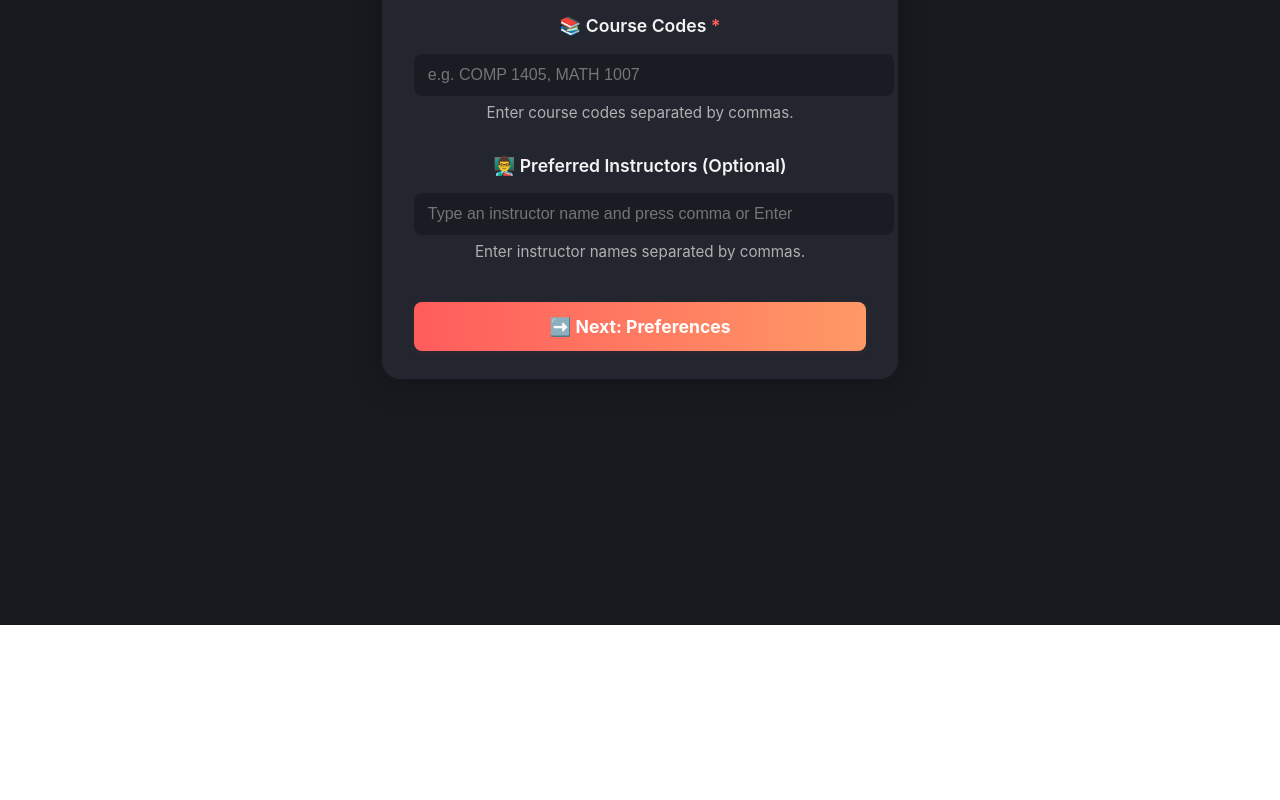
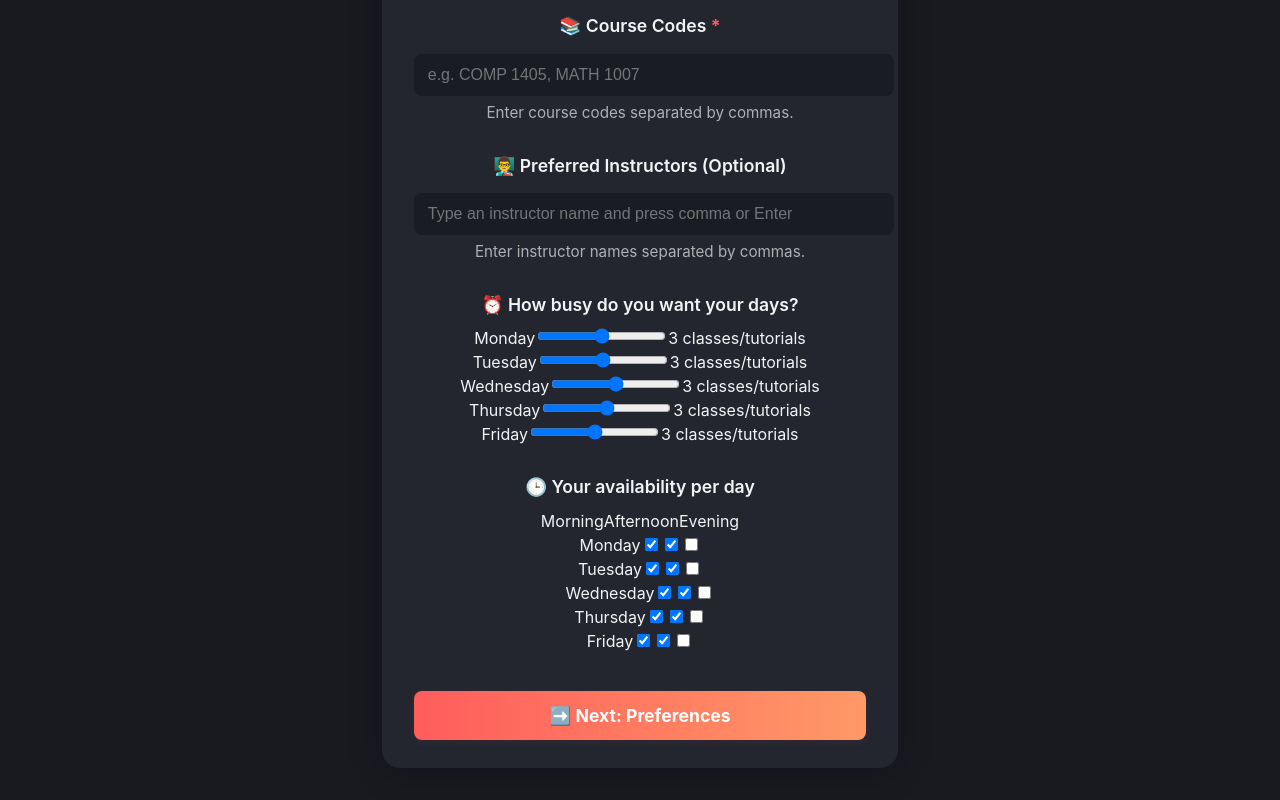
Before and after one commit to Rubber-Ducky-Development/ai-course-scheduler, a React (Vite) app in the folder frontend/: page / in a window 1280 px wide. Shown: the part 412-1212 px from the top of the page. Before the commit the page ends 1037 px from the top, so only its background shows below. Built offline with nearby package versions, Linux system fonts and the light colour scheme.

Commit message:
Add busyness and availability

```diff
--- a/frontend/src/components/CourseForm.jsx
+++ b/frontend/src/components/CourseForm.jsx
@@ -11,10 +11,43 @@ const StepIndicator = ({ step }) => (
   </div>
 );
 
+const defaultBusyness = {
+  Monday: 2,
+  Tuesday: 2,
+  Wednesday: 2,
+  Thursday: 2,
+  Friday: 2,
+};
+const defaultAvailability = {
+  Monday: { morning: true, afternoon: true, evening: false },
+  Tuesday: { morning: true, afternoon: true, evening: false },
+  Wednesday: { morning: true, afternoon: true, evening: false },
+  Thursday: { morning: true, afternoon: true, evening: false },
+  Friday: { morning: true, afternoon: true, evening: false },
+};
+
+const busynessLabels = ["1 class/tutorial", "2 classes/tutorials", "3 classes/tutorials", "4 classes/tutorials", "5+ classes/tutorials"];
+const days = ["Monday", "Tuesday", "Wednesday", "Thursday", "Friday"];
+
 const CourseForm = ({ onNext }) => {
   const [courses, setCourses] = useState("");
   const [instructors, setInstructors] = useState("");
   const [error, setError] = useState("");
+  const [busyness, setBusyness] = useState(defaultBusyness);
+  const [availability, setAvailability] = useState(defaultAvailability);
+
+  const handleBusynessChange = (day, value) => {
+    setBusyness({ ...busyness, [day]: value });
+  };
+  const handleAvailabilityChange = (day, period) => {
+    setAvailability({
+      ...availability,
+      [day]: {
+        ...availability[day],
+        [period]: !availability[day][period],
+      },
+    });
+  };
 
   const handleSubmit = (e) => {
     e.preventDefault();
@@ -23,13 +56,13 @@ const CourseForm = ({ onNext }) => {
       return;
     }
     setError("");
-    onNext({ courses, instructors });
+    onNext({ courses, instructors, busyness, availability });
   };
 
   return (
     <div className="form-container">
       <StepIndicator step={1} />
-      <div className="form-card">
+      <div className="form-card large">
         <h2 className="form-title">
           <span role="img" aria-label="calendar">📅</span> Create Your Schedule
         </h2>
@@ -63,6 +96,54 @@ const CourseForm = ({ onNext }) => {
             />
             <div className="form-hint">Enter instructor names separated by commas.</div>
           </div>
+          <div className="form-section">
+            <label className="form-label">
+              <span role="img" aria-label="clock">⏰</span> How busy do you want your days?
+            </label>
+            <div className="busyness-table">
+              {days.map(day => (
+                <div key={day} className="day-busyness-row">
+                  <span className="day-label left-align">{day}</span>
+                  <input
+                    type="range"
+                    min={0}
+                    max={4}
+                    value={busyness[day]}
+                    onChange={e => handleBusynessChange(day, Number(e.target.value))}
+                    className="busyness-slider"
+                  />
+                  <span className="busyness-label">{busynessLabels[busyness[day]]}</span>
+                </div>
+              ))}
+            </div>
+          </div>
+          <div className="form-section">
+            <label className="form-label">
+              <span role="img" aria-label="availability">🕒</span> Your availability per day
+            </label>
+            <div className="availability-table">
+              <div className="availability-header">
+                <span className="left-align"></span>
+                <span>Morning</span>
+                <span>Afternoon</span>
+                <span>Evening</span>
+              </div>
+              {days.map(day => (
+                <div className="availability-row" key={day}>
+                  <span className="day-label left-align">{day}</span>
+                  {["morning", "afternoon", "evening"].map(period => (
+                    <label key={period} className="availability-checkbox">
+                      <input
+                        type="checkbox"
+                        checked={availability[day][period]}
+                        onChange={() => handleAvailabilityChange(day, period)}
+                      />
+                    </label>
+                  ))}
+                </div>
+              ))}
+            </div>
+          </div>
           {error && <div className="form-error">{error}</div>}
           <button className="form-btn" type="submit">
             <span role="img" aria-label="arrow">➡️</span> Next: Preferences
```
